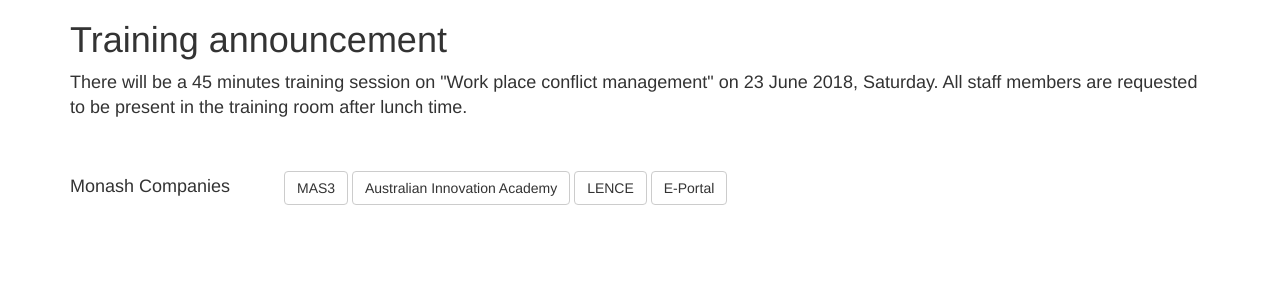
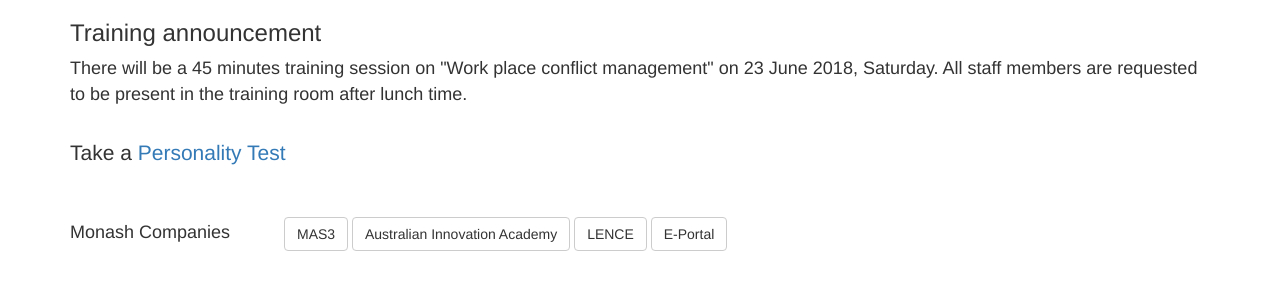
Before and after one commit to BuronX/lence, a Flask app: page /training in a window 1280 px wide. Shown: the part 56-356 px from the top of the page. Run offline with Flask 2, Linux system fonts and the light colour scheme; some libraries are stand-ins or nearby versions.

Commit message:
add personality test page

```diff
--- a/app/__init__.py
+++ b/app/__init__.py
@@ -31,5 +31,9 @@ def contact():
 def apply():
     return render_template('job-form.html', timestamp=time.time())
 
+@app.route('/test/personality')
+def personality():
+    return render_template('personality.html', timestamp=time.time())
+
 if __name__ == '__main__':
     app.run(port=5000, debug=True)
--- a/app/templates/training.html
+++ b/app/templates/training.html
@@ -5,9 +5,12 @@
 {% endblock %}
 
 {% block body %}
-<h1>Training announcement</h1>
+<h3>Training announcement</h3>
 <p>There will be a 45 minutes training session on "Work place conflict management" on 23 June 2018, Saturday.
     All staff members are requested to be present in the training room after lunch time.
 </p>
-
+<br>
+<span class="lead">
+    Take a <a href="{{url_for("personality")}}">Personality Test</a>
+</span>
 {% endblock %}
```
Also changed, not shown: app/templates/personality.html (added, +12 -0 lines).
